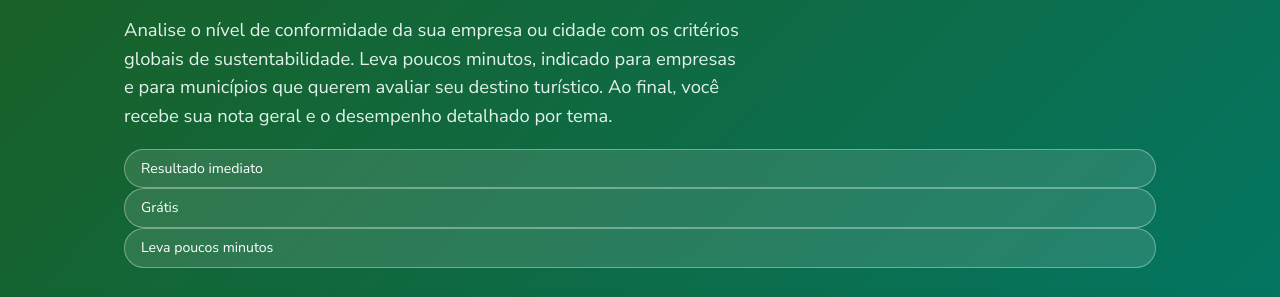
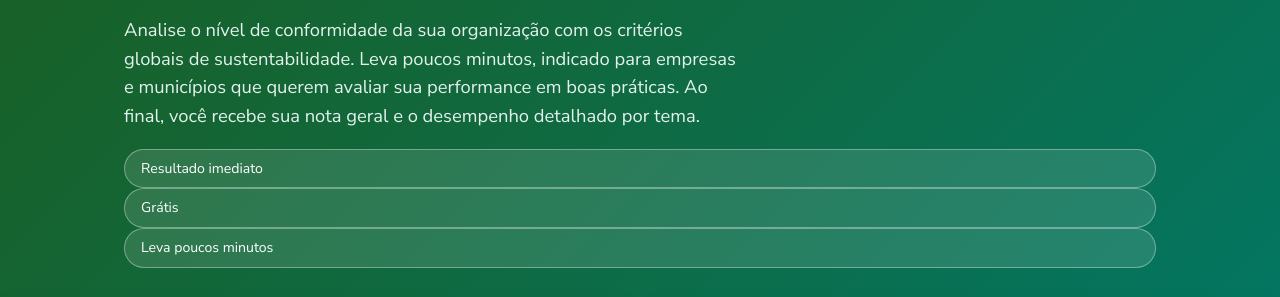
Before and after one commit to cassioregis-dev/ESG, a website: page public/index.html in a window 1280 px wide. Shown: the part 257-554 px from the top of the page. Drawn offline with Linux system fonts and the light colour scheme.

Commit message:
Update index.html

```diff
--- a/public/index.html
+++ b/public/index.html
@@ -23,7 +23,7 @@
 <section class="hero">
   <div class="container">
 <h1>Autodiagnóstico de Sustentabilidade</h1>
-<p class="lead">Analise o nível de conformidade da sua empresa ou cidade com os critérios globais de sustentabilidade. Leva poucos minutos, indicado para empresas e para municípios que querem avaliar seu destino turístico. Ao final, você recebe sua nota geral e o desempenho detalhado por tema.</p>
+<p class="lead">Analise o nível de conformidade da sua organização com os critérios globais de sustentabilidade. Leva poucos minutos, indicado para empresas e municípios que querem avaliar sua performance em boas práticas. Ao final, você recebe sua nota geral e o desempenho detalhado por tema.</p>
       <span class="badge-item">Resultado imediato</span>
       <span class="badge-item">Grátis</span>
       <span class="badge-item">Leva poucos minutos</span>
```
